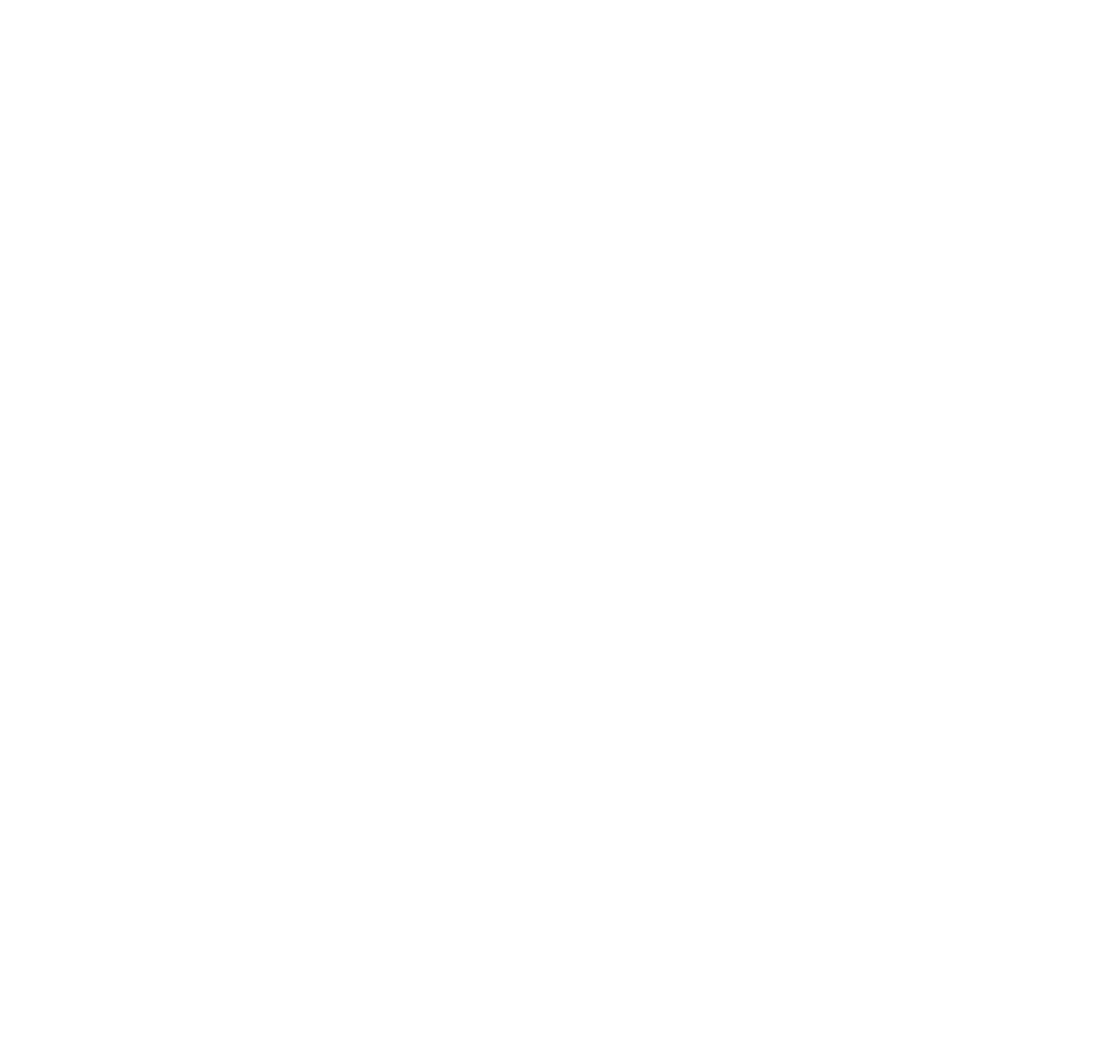
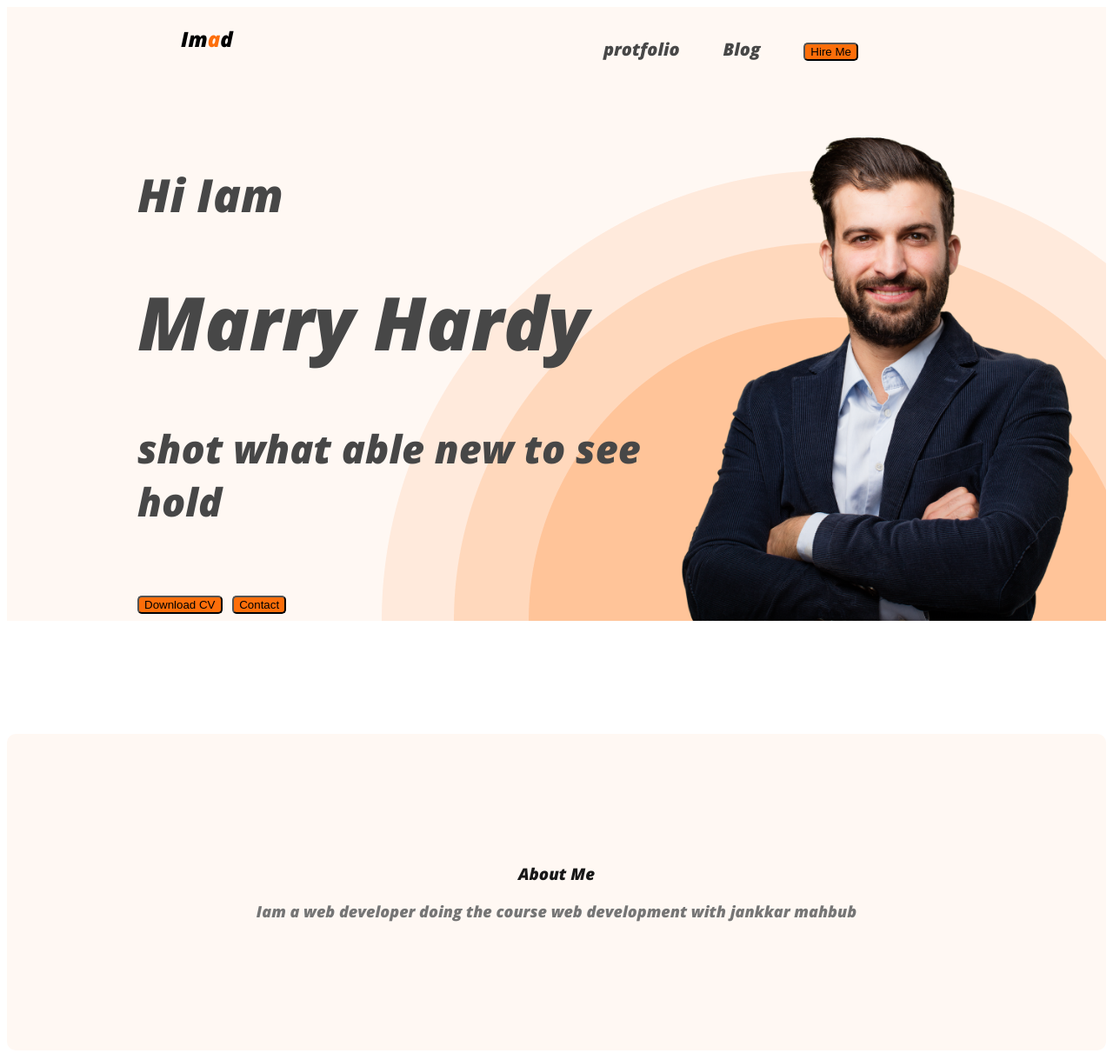
Before and after one commit to shoyebrahman/web-developer-protfolio, a plain HTML site: page index.html in a window 1280 px wide. Shown: the whole page at 87% size. Before the commit the page ends 800 px from the top, so only its background shows below. Drawn offline with nearby package versions, Linux system fonts and the light colour scheme.

Commit message:
first commit

```diff
--- a/index.html
+++ b/index.html
@@ -4,9 +4,38 @@
     <meta charset="UTF-8">
     <meta name="viewport" content="width=device-width, initial-scale=1.0">
     <title>protfolio</title>
+    <link rel="preconnect" href="https://fonts.googleapis.com">
+<link rel="preconnect" href="https://fonts.gstatic.com" crossorigin>
+<link href="https://fonts.googleapis.com/css2?family=Open+Sans:ital,wght@1,800&display=swap" rel="stylesheet">
+    <link rel="stylesheet" href="styles/protfolio.css">
 </head>
 <body>
-    <main></main>
+    <header class="header">
+        <nav>
+            <h1 class="nav-tittle">Im<span class="text-primary">a</span>d</h1>
+            <ul class="dropdown">
+                <li><a href="">protfolio</a> </li>
+                <li><a href="">Blog</a> </li>
+                <li> <button class="btn-primary">Hire Me</button></li>
+            </ul>
+        </nav>
+        <div class="banner">
+            <div class="banner-greeting"> <h3>Hi Iam</h3>
+            <h1 class="banner-tittle">Marry Hardy</h1>
+            <p>shot what able new to see hold</p>
+            <button class="btn-primary">Download CV</button>
+            <button class="btn-primary">Contact</button>
+        </div>
+        <img class="profile-pic" src="images/hardy.png" alt="">
+        </div>
+    </header>
+
+    <main>
+        <section class="about">
+        <h3 class="section-tittle">About Me</h3>
+        <p class="section-description">Iam a web developer doing the course web development with jankkar mahbub</p>
+    </section>
+    </main>
     <footer></footer>
 </body>
 </html>
--- /dev/null
+++ b/styles/protfolio.css
@@ -0,0 +1,104 @@
+/*font sttyle*/
+body {
+    font-family: 'Open Sans';
+}
+.text-primary{
+    color:#FD6E0A;
+}
+.btn-primary {
+    border-radius: 5px;
+    background: #FD6E0A;
+}
+/*nave relative*/
+nav {
+    display: flex;
+    justify-content: space-between;
+    align-item: center;
+    margin: 0 200px;
+}
+nav-tittle{
+    color:.#181818;
+    font-family:open sans;
+    font-size: 45px;
+    font-style: normal;
+    font-weight: 800;
+    line-height: normal;
+
+}
+nav > li {
+    display: flex;
+}
+nav li {
+    list-style: none;
+    margin-right: 50px;
+}
+nav a {
+    text-decoration: none;
+    color: #474747;
+}
+nav > ul {
+    display: flex;
+    align-items: center;
+}
+.dropdown {
+    border-radius: 5px;
+    border: 0;
+    color: white;
+    font-size: 20px;
+    font-weight: 700;
+    padding: 15px 35px;
+
+
+}
+/* header related */
+.header{
+    background-color: #FFF8F3;
+    background-image: url('../images/header_bg.png');
+    background-repeat: no-repeat;
+    background-position: bottom right;
+}
+.banner{
+    padding: 30px 30px 0px 150px;
+    display: flex;
+    align-items: center;
+    justify-content: space-between;
+
+}
+.banner-content{
+    max-width: 500px;
+}
+.banner .profile-pic {
+    width: 500px;
+}
+.banner-greeting{
+    font-size: 45px;
+    color: #474747;
+    margine-bottom: 0;
+}
+.banner-tittle {
+    font-size: 85px;
+    font-style: normal;
+    font-weight: 700;
+    margin-top: 5px;
+}
+
+/* Main section style */
+
+/* About section style */
+.about {
+    padding: 130px;
+    border-radius: 10px;
+    background: #FFF8F3;
+    margin: 130px 0;
+}
+.section-tittle{
+    color:#181818;
+    text-align: center;
+    font-sixe: 35px;
+    font-weight: 700;
+}
+.section-description {
+    color: #757575;
+    text-align: center;
+    font-size: 18px;
+}
```
